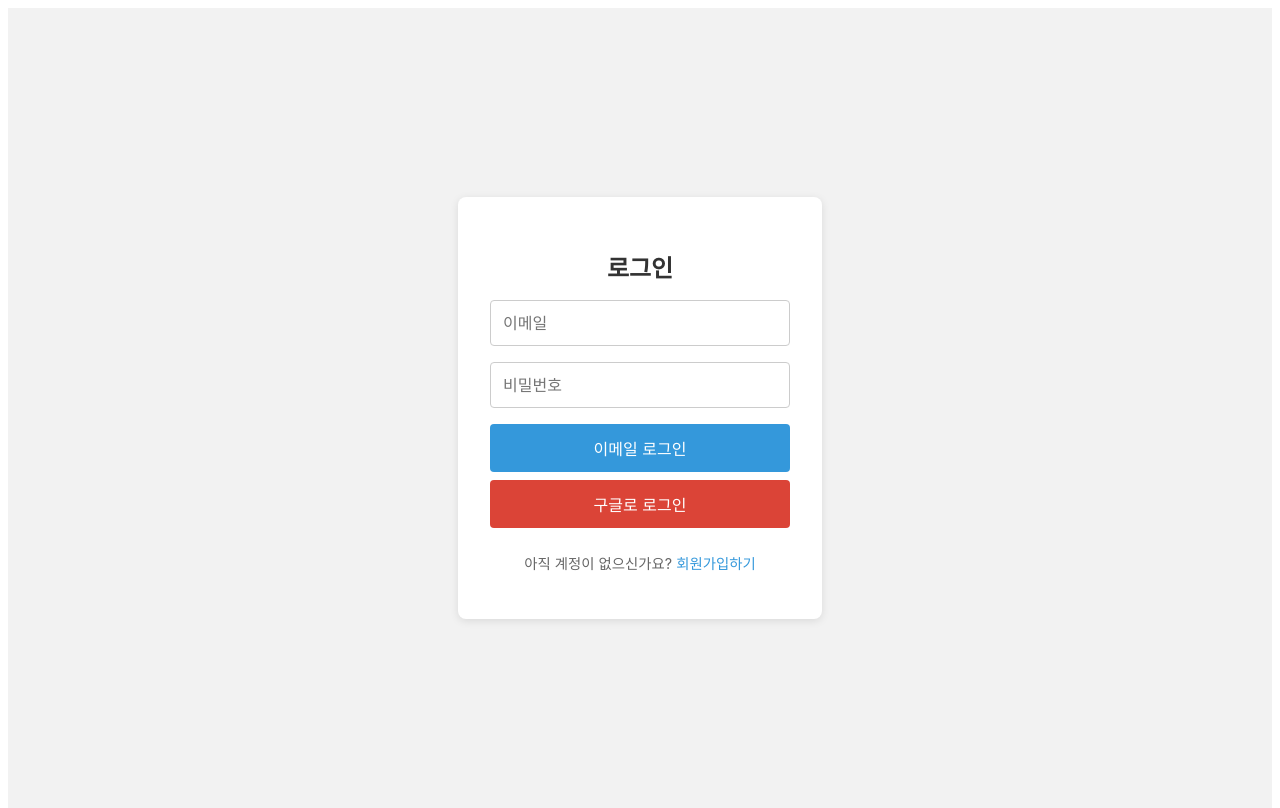
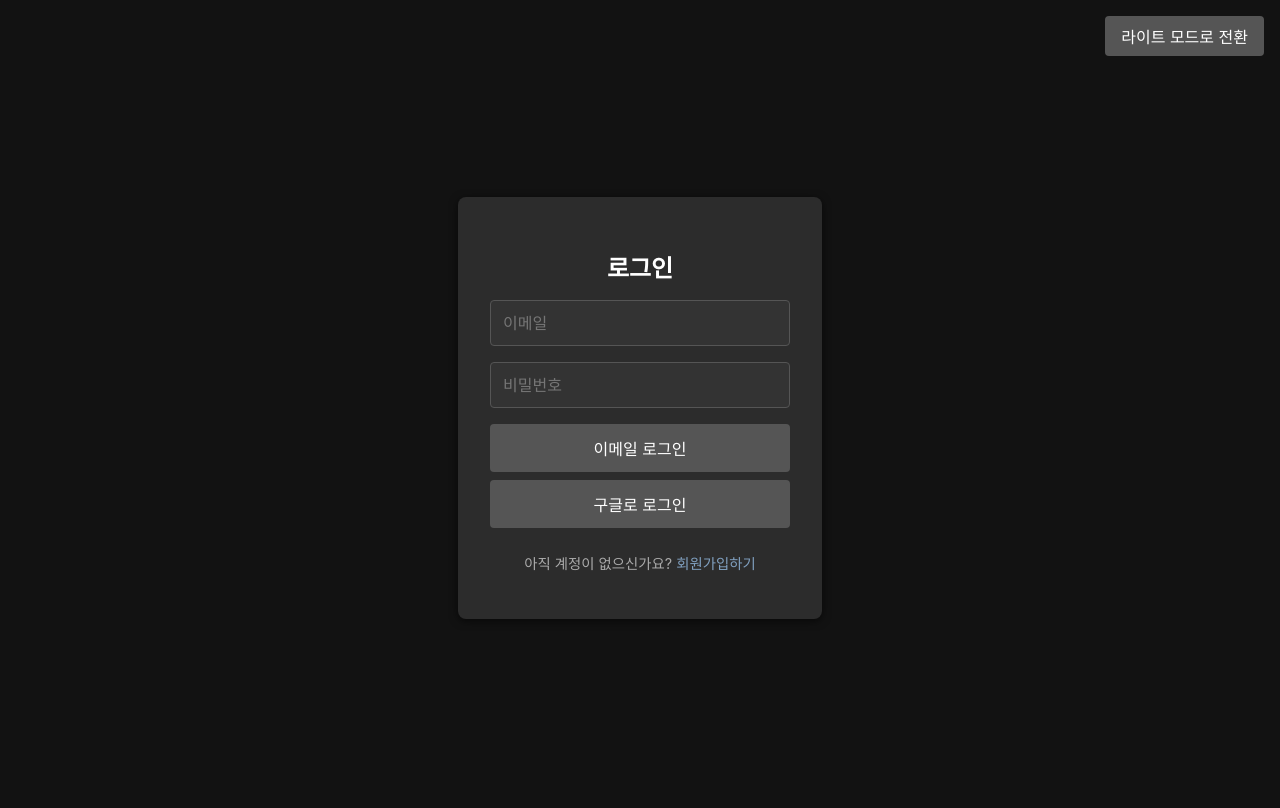
Before and after one commit to Uragirimono00/figure-calendar, a Svelte app: page / in a window 1280 px wide. Built offline with nearby package versions, Linux system fonts and the light colour scheme; no server answers.

Commit message:
다크모드 반영

```diff
--- a/src/App.svelte
+++ b/src/App.svelte
@@ -5,9 +5,11 @@
     import Login from "./Login.svelte";
     import Signup from "./Signup.svelte";
     import Dashboard from "./Dashboard.svelte";
+    import { onMount } from "svelte";
 
     let user = null;
     let showSignup = false;
+    let darkMode = false;
 
     onAuthStateChanged(auth, (currentUser) => {
         user = currentUser;
@@ -17,11 +19,44 @@
         user = event.detail.user;
     }
 
-    // Login.svelte의 showSignup, Signup.svelte의 showLogin 이벤트에 대응
+    // 로그인/회원가입 전환 함수
     function toggleAuthMode() {
         showSignup = !showSignup;
     }
+
+    // 다크모드 초기 상태 로드 (localStorage에 설정이 없으면 기본 다크모드 활성화)
+    onMount(() => {
+        if (localStorage.getItem('darkMode') === null) {
+            darkMode = true;
+            localStorage.setItem('darkMode', 'true');
+        } else {
+            darkMode = localStorage.getItem('darkMode') === 'true';
+        }
+        updateDarkMode();
+    });
+
+    // 다크모드 토글 함수
+    function toggleDarkMode() {
+        darkMode = !darkMode;
+        localStorage.setItem('darkMode', darkMode);
+        updateDarkMode();
+    }
+
+    // 다크모드 상태에 따라 html에 클래스 추가
+    function updateDarkMode() {
+        if (darkMode) {
+            document.documentElement.classList.add('dark');
+        } else {
+            document.documentElement.classList.remove('dark');
+        }
+    }
 </script>
+
+<header>
+    <button on:click={toggleDarkMode}>
+        {#if darkMode} 라이트 모드로 전환 {:else} 다크 모드로 전환 {/if}
+    </button>
+</header>
 
 {#if !user}
     {#if showSignup}
@@ -32,3 +67,38 @@
 {:else}
     <Dashboard {user} />
 {/if}
+
+<style>
+    header {
+        position: fixed;
+        top: 1rem;
+        right: 1rem;
+        z-index: 100;
+    }
+    header button {
+        padding: 0.5rem 1rem;
+        border: none;
+        border-radius: 4px;
+        background-color: #3498db;
+        color: #fff;
+        cursor: pointer;
+        transition: background-color 0.3s ease;
+    }
+    header button:hover {
+        background-color: #2980b9;
+    }
+    /* 라이트 모드 기본 스타일 */
+    :global(html) {
+        background-color: #f2f2f2;
+        color: #333;
+    }
+    /* 다크모드 스타일 */
+    :global(html.dark) {
+        background-color: #121212;
+        color: #fff; /* 글자색을 흰색으로 변경 */
+    }
+    :global(html.dark) button {
+        background-color: #555;
+        color: #fff;
+    }
+</style>
--- a/src/Dashboard.svelte
+++ b/src/Dashboard.svelte
@@ -108,13 +108,11 @@
     modalImage = null;
   }
 
-  // 삭제 후 강제로 상태 업데이트 (tick() 사용)
   async function handleImageDelete(event) {
     const { image } = event.detail;
     if (confirm("이미지를 삭제하시겠습니까?")) {
       try {
         await deleteDoc(doc(db, "images", image.id));
-        // storagePath가 존재할 경우에만 삭제 시도
         if (image.storagePath) {
           const sRef = storageRef(storage, image.storagePath);
           await deleteObject(sRef);
@@ -142,10 +140,12 @@
   }
 </script>
 
-<!-- 헤더: 로그아웃 버튼만 표시 -->
-<header class="dashboard-header">
-  <button on:click={handleLogout} class="logout-button">로그아웃</button>
-</header>
+<!-- 로그인 상태일 때 상단 왼쪽 고정된 로그아웃 버튼 -->
+{#if user}
+  <header class="dashboard-header">
+    <button on:click={handleLogout} class="logout-button">로그아웃</button>
+  </header>
+{/if}
 
 {#if imagesLoading}
   <div class="dashboard-loading">
@@ -231,15 +231,13 @@
     }} />
 {/if}
 
-
 <style>
+  /* 상단 왼쪽 고정 헤더 */
   .dashboard-header {
-    display: flex;
-    justify-content: flex-end;
-    align-items: center;
-    padding: 1rem;
-    /*background-color: #f3f3f3;*/
-    /*border-bottom: 1px solid #ccc;*/
+    position: fixed;
+    top: 1rem;
+    left: 1rem;
+    z-index: 100;
   }
   .logout-button {
     padding: 0.5rem 1rem;
@@ -248,7 +246,13 @@
     border: none;
     border-radius: 4px;
     cursor: pointer;
+    transition: background-color 0.3s ease, color 0.3s ease;
   }
+  :global(html.dark) .logout-button {
+    background-color: #555;
+    color: #fff;
+  }
+
   .dashboard-loading {
     position: fixed;
     top: 0;
@@ -278,6 +282,13 @@
     max-width: 1200px;
     margin: 2rem auto;
     padding: 1rem;
+    background-color: #fff;
+    color: #333;
+    transition: background-color 0.3s ease, color 0.3s ease;
+  }
+  :global(html.dark) .dashboard {
+    background-color: #1e1e1e;
+    color: #fff;
   }
   .year-control {
     display: flex;
@@ -285,9 +296,11 @@
     align-items: center;
     gap: 0.5rem;
     margin-bottom: 1rem;
+    transition: color 0.3s ease;
   }
   .year-control select {
     padding: 0.5rem;
+    transition: background-color 0.3s ease, color 0.3s ease;
   }
   .view-toggle {
     text-align: center;
@@ -315,5 +328,20 @@
   button {
     padding: 0.5rem 1rem;
     cursor: pointer;
+    transition: background-color 0.3s ease, color 0.3s ease;
+  }
+  .dashboard h2,
+  .year-control,
+  .hint {
+    color: inherit;
+  }
+  .year-control select,
+  .year-control button {
+    color: inherit;
+    background-color: transparent;
+    border: 1px solid currentColor;
+  }
+  :global(html.dark) .year-control select {
+    background-color: #333;
   }
 </style>
--- a/src/Login.svelte
+++ b/src/Login.svelte
@@ -58,6 +58,7 @@
     align-items: center;
     height: 100vh;
     background: #f2f2f2;
+    transition: background 0.3s ease;
   }
   .login-form {
     background: #fff;
@@ -68,11 +69,13 @@
     display: flex;
     flex-direction: column;
     align-items: center;
+    transition: background 0.3s ease, color 0.3s ease;
   }
   .login-form h2 {
     margin-bottom: 1rem;
     font-size: 1.5rem;
     color: #333;
+    transition: color 0.3s ease;
   }
   .login-form input {
     width: 100%;
@@ -81,6 +84,7 @@
     border: 1px solid #ccc;
     border-radius: 4px;
     font-size: 1rem;
+    transition: background 0.3s ease, color 0.3s ease;
   }
   .login-form button {
     width: 100%;
@@ -112,6 +116,7 @@
     font-size: 0.9rem;
     color: #666;
     margin-top: 1rem;
+    transition: color 0.3s ease;
   }
   .switch a {
     color: #3498db;
@@ -121,4 +126,34 @@
   .switch a:hover {
     text-decoration: underline;
   }
+
+  /* 다크모드 적용 */
+  :global(html.dark) .login-container {
+    background: #121212;
+  }
+  :global(html.dark) .login-form {
+    background: #2c2c2c;
+    color: #fff;
+    box-shadow: 0 2px 8px rgba(0, 0, 0, 0.6);
+  }
+  :global(html.dark) .login-form h2 {
+    color: #fff;
+  }
+  :global(html.dark) .login-form input {
+    background: #333;
+    border: 1px solid #555;
+    color: #fff;
+  }
+  :global(html.dark) .login-form button {
+    background-color: #555;
+  }
+  :global(html.dark) .login-form button:hover {
+    background-color: #777;
+  }
+  :global(html.dark) .switch {
+    color: #aaa;
+  }
+  :global(html.dark) .switch a {
+    color: #81a1c1;
+  }
 </style>
--- a/src/MonthDropzone.svelte
+++ b/src/MonthDropzone.svelte
@@ -117,10 +117,29 @@
         text-align: center;
         min-height: 200px;
         cursor: pointer;
+        /* 부드러운 전환 효과 */
+        transition: background-color 0.3s ease, color 0.3s ease;
     }
     .month-dropzone:hover {
         background-color: #f9f9f9;
     }
+
+    /* 라이트 모드 기본 스타일은 그대로 사용 */
+    :global(html) .month-dropzone {
+        color: inherit;
+    }
+
+    /* 다크모드 기본 스타일 */
+    :global(html.dark) .month-dropzone {
+        background-color: #2c2c2c;
+        color: #fff;
+    }
+    /* 다크모드 호버 시: 배경은 밝은색으로, 글자(날짜) 색상은 어두운색으로 변경 */
+    :global(html.dark) .month-dropzone:hover {
+        background-color: #f0f0f0;
+        color: #333;
+    }
+
     .images-grid {
         display: grid;
         grid-template-columns: repeat(auto-fill, minmax(80px, 1fr));
--- a/src/Signup.svelte
+++ b/src/Signup.svelte
@@ -47,6 +47,7 @@
         align-items: center;
         height: 100vh;
         background: #f2f2f2;
+        transition: background 0.3s ease;
     }
     .signup-form {
         background: #fff;
@@ -57,11 +58,13 @@
         display: flex;
         flex-direction: column;
         align-items: center;
+        transition: background 0.3s ease, color 0.3s ease;
     }
     .signup-form h2 {
         margin-bottom: 1rem;
         font-size: 1.5rem;
         color: #333;
+        transition: color 0.3s ease;
     }
     .signup-form input {
         width: 100%;
@@ -70,6 +73,7 @@
         border: 1px solid #ccc;
         border-radius: 4px;
         font-size: 1rem;
+        transition: background 0.3s ease, color 0.3s ease;
     }
     .signup-form button {
         width: 100%;
@@ -94,6 +98,7 @@
     .switch {
         font-size: 0.9rem;
         color: #666;
+        transition: color 0.3s ease;
     }
     .switch a {
         color: #3498db;
@@ -103,4 +108,34 @@
     .switch a:hover {
         text-decoration: underline;
     }
+
+    /* 다크모드 적용 */
+    :global(html.dark) .signup-container {
+        background: #121212;
+    }
+    :global(html.dark) .signup-form {
+        background: #2c2c2c;
+        color: #fff;
+        box-shadow: 0 2px 8px rgba(0, 0, 0, 0.6);
+    }
+    :global(html.dark) .signup-form h2 {
+        color: #fff;
+    }
+    :global(html.dark) .signup-form input {
+        background: #333;
+        border: 1px solid #555;
+        color: #fff;
+    }
+    :global(html.dark) .signup-form button {
+        background-color: #555;
+    }
+    :global(html.dark) .signup-form button:hover {
+        background-color: #777;
+    }
+    :global(html.dark) .switch {
+        color: #aaa;
+    }
+    :global(html.dark) .switch a {
+        color: #81a1c1;
+    }
 </style>
```
